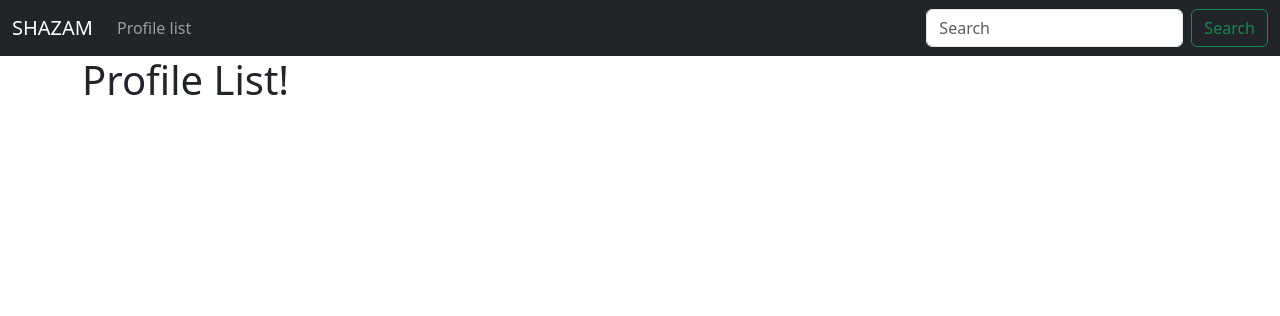
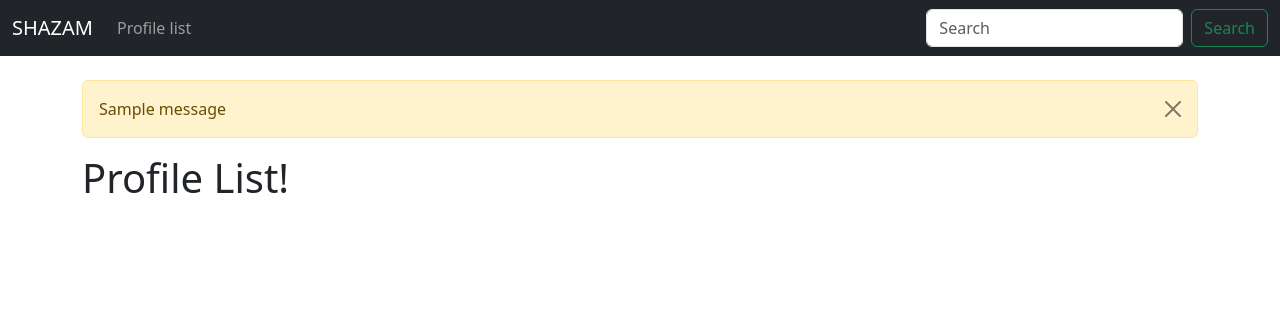
Before and after one commit to shahriaarrr/SHAZAM, a Django app: page /profile_list/ in a window 1280 px wide. Shown: the top 316 px of the page. Run offline with Django 4.2, Linux system fonts and the light colour scheme; a user stored in the database is signed in; tables that the repository leaves empty hold one stand-in row (values such as "Sample post"); one stand-in notice (Sample message) is shown.

Commit message:
add warning for profile list page
everyone should logged in first to see this page

```diff
--- a/shazam/templates/base.html
+++ b/shazam/templates/base.html
@@ -9,6 +9,15 @@
   <body>
     {% include 'navbar.html' %}
     <div class="container">
+        <br/>
+        {% if messages %}
+            {% for message in messages %}
+                <div class="alert alert-warning alert-dismissible fade show" role="alert">
+                  {{ message }}
+                  <button type="button" class="btn-close" data-bs-dismiss="alert" aria-label="Close"></button>
+                </div>
+            {% endfor %}
+        {% endif %}
         {% block content %}
         {% endblock %}
     </div>
--- a/shazam/views.py
+++ b/shazam/views.py
@@ -1,4 +1,5 @@
-from django.shortcuts import render
+from django.shortcuts import render, redirect
+from django.contrib import messages
 from .models import Profile
 # Create your views here.
 
@@ -6,5 +7,9 @@ def home(request):
     return render(request, 'home.html', {})
 
 def profile_list(request):
-    profiles = Profile.objects.exclude(user=request.user)
-    return render(request, 'profile_list.html', {"profiles": profiles})
+    if request.user.is_authenticated:
+        profiles = Profile.objects.exclude(user=request.user)
+        return render(request, 'profile_list.html', {"profiles": profiles})
+    else:
+        messages.success(request, ("you must Be logged In to see this page..."))
+        return redirect('home')
```
